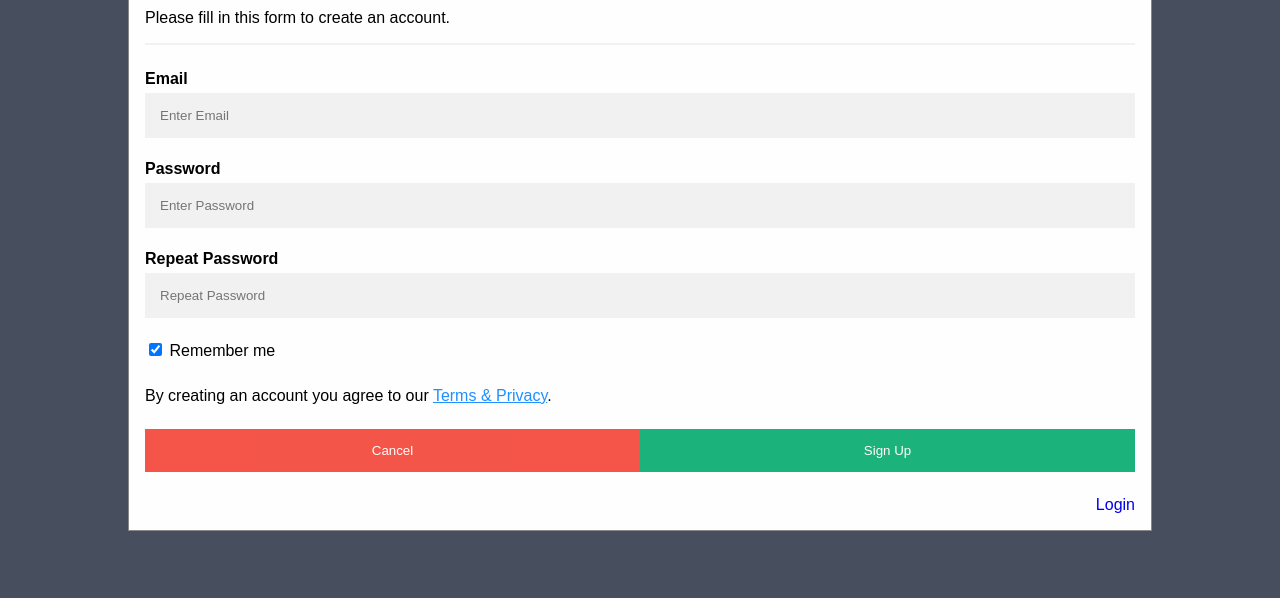
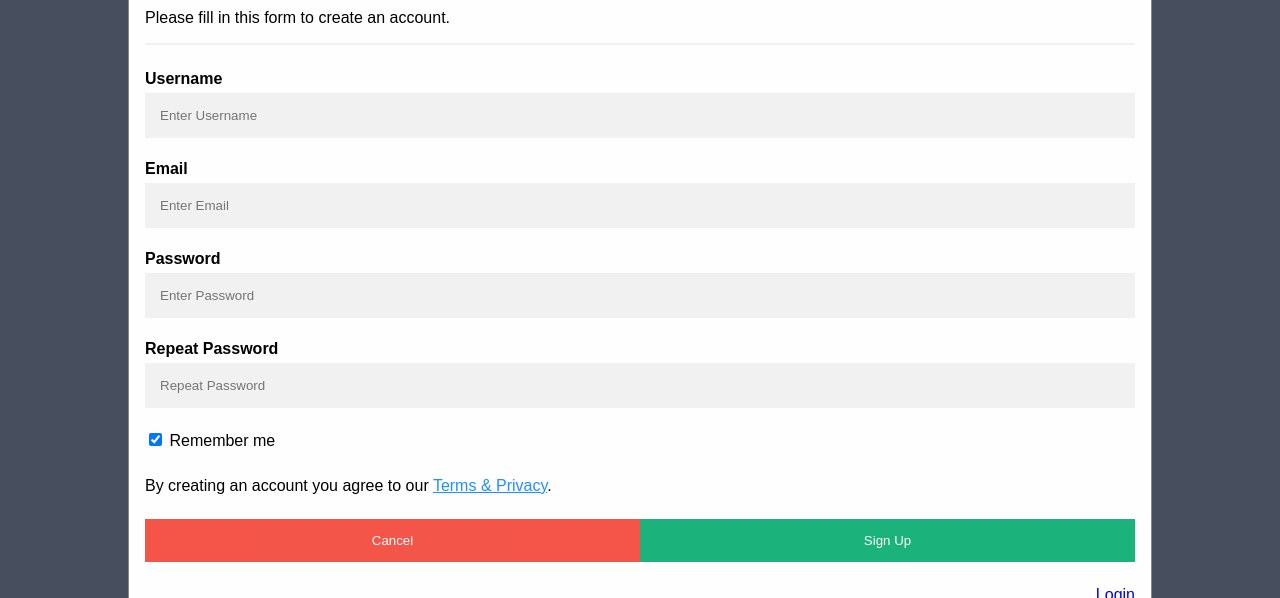
Before and after one commit to DerpyTheSpy/101003196_lab_test1_chat_app, a website: page public/signup.html in a window 1280 px wide. Both pictures are taken after a click on the button "Sign Up". Shown: the part 202-800 px from the top of the page. Drawn offline with Linux system fonts and the light colour scheme.

Commit message:
i have no idea what i just did

```diff
--- a/public/signup.html
+++ b/public/signup.html
@@ -119,6 +119,9 @@ hr {
               <h1>Sign Up</h1>
               <p>Please fill in this form to create an account.</p>
               <hr>
+              <label for="username"><b>Username</b></label>
+              <input type="text" placeholder="Enter Username" name="username" required>
+
               <label for="email"><b>Email</b></label>
               <input type="text" placeholder="Enter Email" name="email" required>
 
```
